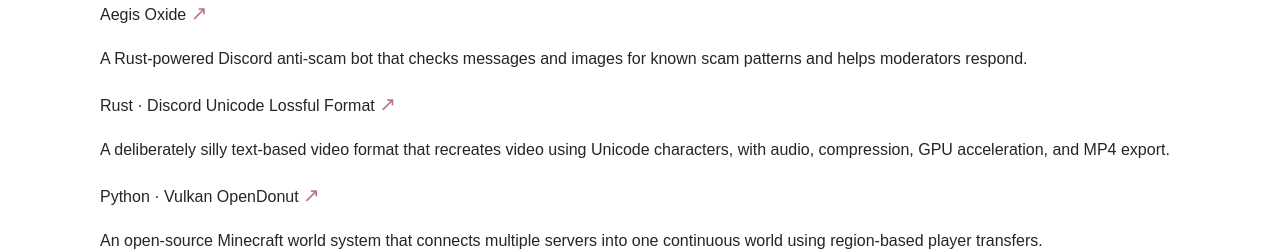
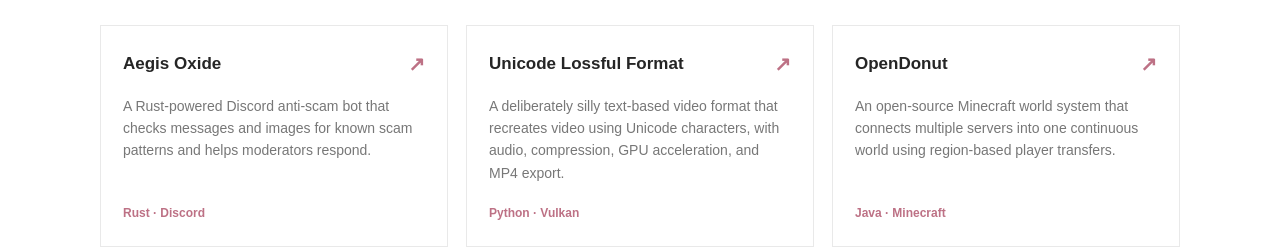
Before and after one commit to EquinoxDaFurry/portfolio, a plain HTML site: page index.html in a window 1280 px wide. Shown: the part 727-978 px from the top of the page. Drawn offline with Linux system fonts and the light colour scheme.

Commit message:
Style portfolio project cards

```diff
--- a/css/style.css
+++ b/css/style.css
@@ -126,6 +126,46 @@ h1 {
 .section-heading h2 { margin: 0; font-size: 32px; line-height: 1.2; letter-spacing: -1px; }
 .section-heading .eyebrow { margin-bottom: 10px; }
 .section-copy { max-width: 580px; margin: 18px 0 24px; color: var(--muted); font-size: 15px; }
+.project-grid {
+  display: grid;
+  grid-template-columns: repeat(3, minmax(0, 1fr));
+  gap: 18px;
+  margin-top: 28px;
+}
+.project-card {
+  min-height: 190px;
+  padding: 22px;
+  border: 1px solid var(--line);
+  display: flex;
+  flex-direction: column;
+  align-items: flex-start;
+  transition: border-color .18s ease, transform .18s ease;
+}
+.project-card:hover {
+  border-color: #c9a0aa;
+  transform: translateY(-2px);
+}
+.project-name {
+  width: 100%;
+  display: flex;
+  align-items: center;
+  justify-content: space-between;
+  gap: 12px;
+  font-size: 17px;
+  font-weight: 700;
+}
+.project-card p {
+  margin: 14px 0 20px;
+  color: var(--muted);
+  font-size: 14px;
+  line-height: 1.6;
+}
+.project-language {
+  margin-top: auto;
+  color: var(--accent);
+  font-size: 12px;
+  font-weight: 700;
+}
 .github-card {
   width: min(100%, 580px);
   min-height: 76px;
@@ -168,6 +208,8 @@ h1 {
   .intro { font-size: 17px; }
   .content-section { padding-top: 56px; padding-bottom: 58px; }
   .section-heading h2 { font-size: 28px; }
+  .project-grid { grid-template-columns: 1fr; gap: 12px; }
+  .project-card { min-height: 0; }
   .about-section { grid-template-columns: 1fr; gap: 22px; }
 }
 @media (max-width: 390px) {
```
